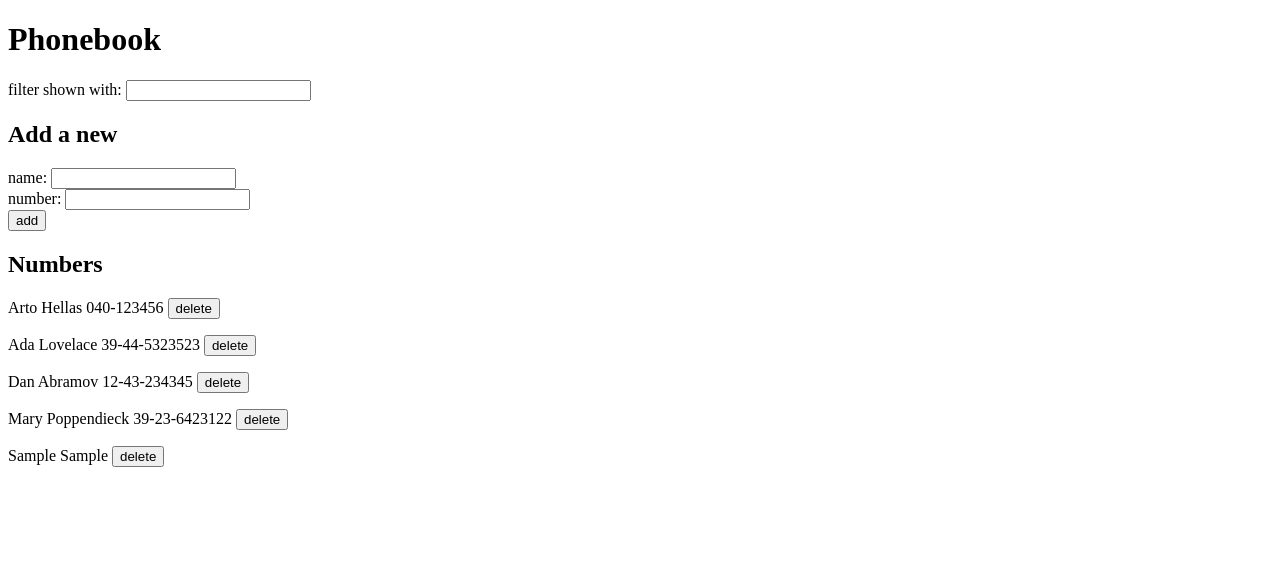
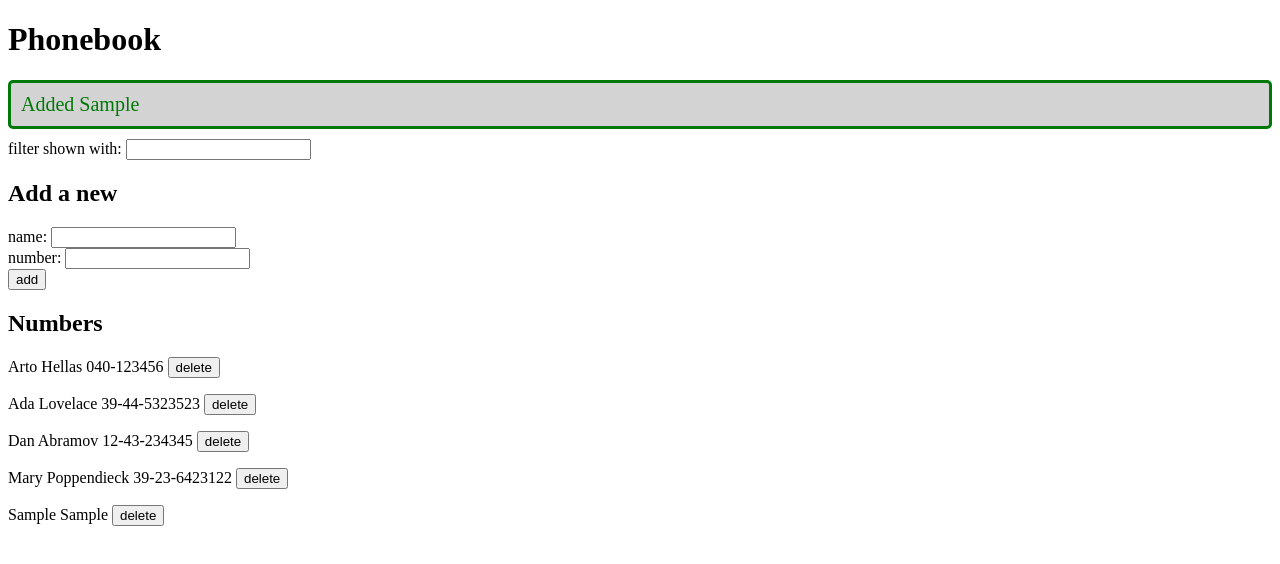
Before and after one commit to jchvz-dev/fullStackOpen, a React (Vite) app in the folder part2/11-15/: page / in a window 1280 px wide. Both pictures are taken after typing "Sample", "Sample" into the empty fields and a click on the button "add". Shown: the top 564 px of the page. Built offline with nearby package versions, Linux system fonts and the light colour scheme; no server answers; data requests are answered from the project's data file.

Commit message:
Completed exercise 2.16

```diff
--- a/part2/11-15/src/App.jsx
+++ b/part2/11-15/src/App.jsx
@@ -1,5 +1,6 @@
 import { useState, useEffect } from 'react'
 import contactService from './services/contacts'
+import './index.css'
 
 const Filter = ({value, onChangeFilter}) => (
     <div>
@@ -26,6 +27,15 @@
     )
 )
 
+const Notification = ({ message }) => {
+    if (message === null) { return null}
+    return (
+        <div className='notification'>
+            {message}
+        </div>
+    )
+}
+
 const App = () => {
 
     const [contacts, setContacts] = useState([])
@@ -33,6 +43,8 @@
     const [newName, setNewName] = useState('')
     const [newNumber, setNewNumber] = useState('')
     const [filter, setFilter] = useState('')
+
+    const [notification, setNotification] = useState(null)
 
     useEffect(() => {
         contactService
@@ -70,6 +82,11 @@
             const updatedContacts = contacts.concat(contactObject)
             setContacts(updatedContacts)
             setFilteredContacts(filter === '' ? updatedContacts : updatedContacts.filter(contact => contact.name.toLowerCase().includes(filter)))
+
+            setNotification(`Added ${newName}`)
+            setTimeout(() => {
+                setNotification(null)
+            }, 5000)
         }
         setNewName('')
         setNewNumber('')
@@ -98,6 +115,7 @@
     return (
         <div>
             <h1>Phonebook</h1>
+            <Notification message={notification} />
             <Filter value={filter} onChangeFilter={handleFilterChange} />
             <h2>Add a new</h2>
             <ContactForm onSubmit={addContact} onChangeName={handleNameChange} onChangeNumber={handleNumberChange} name={newName} number={newNumber} />
--- /dev/null
+++ b/part2/11-15/src/index.css
@@ -0,0 +1,9 @@
+.notification {
+    color: rgb(0, 120, 8);
+    background: lightgrey;
+    font-size: 20px;
+    border-style: solid;
+    border-radius: 5px;
+    padding: 10px;
+    margin-bottom: 10px;
+  }
```
